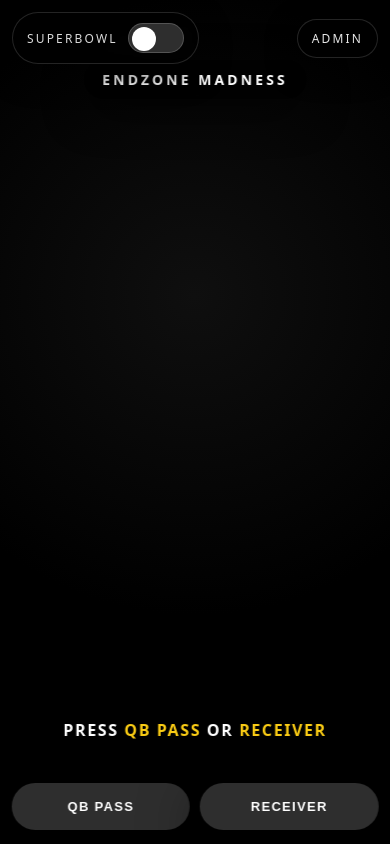
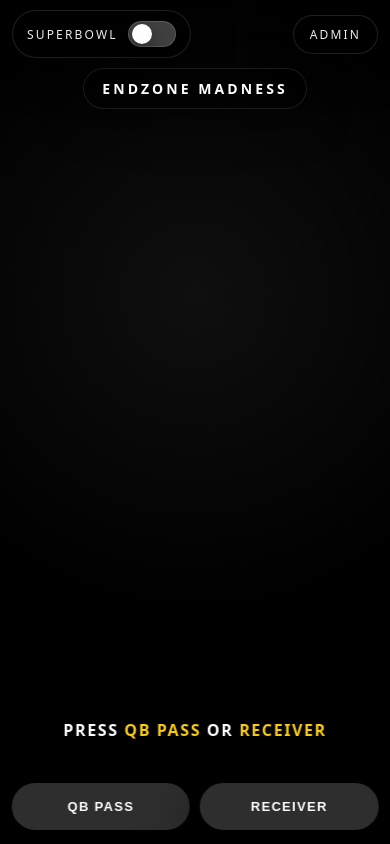
Before and after one commit to theproductbar/hot-seat-football, a website: page public/index.html in a window 390 px wide. Drawn offline with Linux system fonts and the light colour scheme; no server answers.

Commit message:
Fix mobile top HUD: SB toggle + title row + admin

```diff
--- a/public/index.html
+++ b/public/index.html
@@ -33,111 +33,127 @@
     }
 
     /* =========================
-       ✅ NEW: Top controls row (toggle left + admin right)
+       ✅ NEW: TOP HUD (Row 1 + Row 2)
+       Row 1: Superbowl toggle (left) + Admin (right)
+       Row 2: Title (center)
        ========================= */
-    .topControls{
+    .top-hud{
       position:absolute;
-      top: calc(12px + env(safe-area-inset-top));
+      top: calc(10px + env(safe-area-inset-top));
       left: 0;
       right: 0;
-      z-index: 120;
+      z-index: 200;
+      padding: 0 calc(12px + env(safe-area-inset-right)) 0 calc(12px + env(safe-area-inset-left));
+      pointer-events: none; /* so image taps still work */
+    }
+
+    .top-row{
       display:flex;
+      justify-content:space-between;
       align-items:center;
-      justify-content:space-between;
-      padding: 0 calc(12px + env(safe-area-inset-left)) 0 calc(12px + env(safe-area-inset-right));
-      pointer-events:none; /* only the buttons inside should be clickable */
+      gap: 10px;
+      pointer-events: none;
     }
-    .topControls > *{ pointer-events:auto; }
 
-    /* Toggle pill */
-    .sbPill{
+    /* Toggle container */
+    .sb-toggle{
+      pointer-events: auto;
       display:flex;
       align-items:center;
       gap:10px;
       padding:10px 14px;
       border-radius:999px;
       background:rgba(0,0,0,0.45);
-      border:1px solid rgba(255,255,255,0.14);
-      backdrop-filter: blur(10px);
-      box-shadow:0 10px 30px rgba(0,0,0,0.55);
+      border:1px solid rgba(255,255,255,0.12);
+      backdrop-filter: blur(12px);
+      box-shadow:0 12px 40px rgba(0,0,0,0.55);
       user-select:none;
     }
-    .sbLabel{
+    .sb-label{
       font-size:12px;
       letter-spacing:0.18em;
       text-transform:uppercase;
-      color:rgba(255,255,255,0.85);
-      white-space:nowrap;
+      color: rgba(255,255,255,0.92);
+      white-space: nowrap;
     }
 
-    .switch{
-      position:relative;
-      width:56px;
-      height:30px;
-      border-radius:999px;
-      background:rgba(255,255,255,0.18);
-      border:1px solid rgba(255,255,255,0.18);
-      cursor:pointer;
-      flex:0 0 auto;
+    .sb-toggle input{ display:none; }
+
+    .slider{
+      width: 48px;
+      height: 26px;
+      background: rgba(255,255,255,0.25);
+      border-radius: 999px;
+      position: relative;
+      transition: background 180ms ease;
+      border:1px solid rgba(255,255,255,0.14);
     }
-    .knob{
+    .slider::after{
+      content:"";
+      width: 20px;
+      height: 20px;
+      border-radius: 50%;
+      background: #fff;
       position:absolute;
-      top:3px;
-      left:3px;
-      width:24px;
-      height:24px;
-      border-radius:50%;
-      background:#fff;
-      transition:transform .18s ease;
-    }
-    .switch.on .knob{
-      transform:translateX(26px);
+      top: 2px;
+      left: 3px;
+      transition: transform 180ms ease;
+      box-shadow: 0 8px 18px rgba(0,0,0,0.45);
     }
 
-    /* Admin link pill */
-    .adminLink{
+    /* ✅ GREEN when ON */
+    .sb-toggle input:checked + .slider{
+      background: rgba(46,204,113,0.95);
+      border-color: rgba(46,204,113,0.85);
+    }
+    .sb-toggle input:checked + .slider::after{
+      transform: translateX(21px);
+    }
+
+    /* Admin button */
+    .adminBtn{
+      pointer-events: auto;
       font-size:12px;
       letter-spacing:0.18em;
       text-transform:uppercase;
-      padding:10px 14px;
+      padding:10px 16px;
       border-radius:999px;
       background:rgba(0,0,0,0.45);
-      border:1px solid rgba(255,255,255,0.14);
-      backdrop-filter: blur(10px);
-      box-shadow:0 10px 30px rgba(0,0,0,0.55);
-      color:rgba(255,255,255,0.9);
+      border:1px solid rgba(255,255,255,0.12);
+      backdrop-filter: blur(12px);
+      box-shadow:0 12px 40px rgba(0,0,0,0.55);
+      color:rgba(255,255,255,0.92);
       text-decoration:none;
       user-select:none;
-      white-space:nowrap;
+      white-space: nowrap;
     }
-    .adminLink:hover{ background:rgba(0,0,0,0.6); }
-    .adminLink:active{ transform: translateY(1px); }
+    .adminBtn:active{ transform: translateY(1px); }
 
-    /* =========================
-       ✅ Title moved to SECOND ROW (centered, never overlaps)
-       ========================= */
-    .topTitle{
-      position:absolute;
-      top: calc(60px + env(safe-area-inset-top)); /* second row */
-      left:50%;
-      transform:translateX(-50%);
-      z-index:110;
+    /* Title row */
+    .title-row{
+      margin-top: 10px; /* ✅ puts title one row below */
+      display:flex;
+      justify-content:center;
+      pointer-events:none;
+    }
+    .gameTitle{
       font-weight:900;
       letter-spacing:0.22em;
       text-transform:uppercase;
       font-size:14px;
       padding:10px 18px;
       border-radius:999px;
-      background:rgba(0,0,0,0.65);
-      backdrop-filter:blur(10px);
-      box-shadow:0 12px 40px rgba(0,0,0,0.6);
-      pointer-events:none;
+      background:rgba(0,0,0,0.55);
+      border:1px solid rgba(255,255,255,0.10);
+      backdrop-filter:blur(12px);
+      box-shadow:0 12px 40px rgba(0,0,0,0.55);
       white-space:nowrap;
-      max-width: 86vw;             /* prevent clipping */
+      max-width: 86vw;
       overflow:hidden;
-      text-overflow:ellipsis;      /* nice fallback on tiny screens */
+      text-overflow: ellipsis;
     }
 
+    /* Main image */
     #image{
       max-width:100vw;
       max-height:100vh;
@@ -239,6 +255,7 @@
 
     .disabled{ opacity:.35; pointer-events:none; }
 
+    /* Touchdown flash */
     .flash{
       position:absolute;
       inset:0;
@@ -285,20 +302,22 @@
 <body>
   <div class="stage">
 
-    <!-- ✅ Top row -->
-    <div class="topControls">
-      <div class="sbPill" id="sbPill">
-        <div class="sbLabel">Superbowl</div>
-        <div class="switch" id="sbSwitch" role="switch" aria-checked="false">
-          <div class="knob"></div>
-        </div>
+    <!-- ✅ NEW: Top HUD -->
+    <div class="top-hud">
+      <div class="top-row">
+        <label class="sb-toggle">
+          <span class="sb-label">SUPERBOWL</span>
+          <input type="checkbox" id="sbToggle" />
+          <span class="slider"></span>
+        </label>
+
+        <a class="adminBtn" href="/admin.html">ADMIN</a>
       </div>
 
-      <a class="adminLink" href="/admin.html">ADMIN</a>
+      <div class="title-row">
+        <div class="gameTitle">ENDZONE MADNESS</div>
+      </div>
     </div>
-
-    <!-- ✅ Second row title -->
-    <div class="topTitle">Endzone Madness</div>
 
     <img id="image" alt="">
     <div class="veil"></div>
@@ -318,12 +337,15 @@
   </div>
 
   <div id="tdFlash"></div>
+
+  <!-- Crowd sound -->
   <audio id="tdAudio" preload="auto" src="/sounds/td-crowd.mp3"></audio>
 
   <script>
     const SPIN_SPEED_MS = 90;
     const QB_SPIN_MS = 5400;
     const RECEIVER_SPIN_MS = 5400;
+
     const TD_FLASH_MS = 2200;
 
     const img = document.getElementById("image");
@@ -336,27 +358,11 @@
     const btnQB = document.getElementById("btnQB");
     const btnReceiver = document.getElementById("btnReceiver");
 
-    // ✅ SB toggle UI + state (stored)
-    const sbSwitch = document.getElementById("sbSwitch");
-    let sbMode = localStorage.getItem("SB_MODE") === "1";
-
-    function paintSB(){
-      sbSwitch.classList.toggle("on", sbMode);
-      sbSwitch.setAttribute("aria-checked", sbMode ? "true" : "false");
-    }
-    paintSB();
-
-    function toggleSB(){
-      sbMode = !sbMode;
-      localStorage.setItem("SB_MODE", sbMode ? "1" : "0");
-      paintSB();
-    }
-    sbSwitch.addEventListener("click", toggleSB);
-    // Allow tapping the whole pill
-    document.getElementById("sbPill").addEventListener("click", (e) => {
-      // avoid double toggle if click hit the switch itself
-      if (e.target === sbSwitch || sbSwitch.contains(e.target)) return;
-      toggleSB();
+    // ✅ Superbowl toggle (UI only + used for receiver mode)
+    const sbToggle = document.getElementById("sbToggle");
+    sbToggle.checked = localStorage.getItem("sbMode") === "on";
+    sbToggle.addEventListener("change", () => {
+      localStorage.setItem("sbMode", sbToggle.checked ? "on" : "off");
     });
 
     let spinning = false, spinInterval = null;
@@ -373,6 +379,7 @@
       btnReceiver.classList.toggle("disabled", d);
     }
 
+    // Unlock audio silently
     let audioUnlocked = false;
     function unlockAudioOnce(){
       if (audioUnlocked) return;
@@ -433,11 +440,13 @@
       if(spinning) return;
       spinning = true;
       setButtonsDisabled(true);
+
       unlockAudioOnce();
 
       img.style.display = "block";
       spinLabel.textContent = type==="QB" ? "QB PASSING…" : "CATCHING…";
       spinLabel.style.display = "block";
+
       bottomPill.style.visibility = "hidden";
 
       const duration = type==="QB" ? QB_SPIN_MS : RECEIVER_SPIN_MS;
@@ -460,9 +469,9 @@
             const p = await fetchJSON("/api/random-player");
             bottomPill.innerHTML = `PASS TO: <span class="gold">${p.name}</span>`;
           }else{
-            // ✅ SB mode affects receiver only
-            const modeParam = sbMode ? "sb" : "normal";
-            const c = await fetchJSON(`/api/random-catch?mode=${modeParam}`);
+            // ✅ Superbowl mode uses column "final" on backend via mode=sb
+            const mode = sbToggle.checked ? "sb" : "normal";
+            const c = await fetchJSON(`/api/random-catch?mode=${mode}`);
             bottomPill.innerHTML = `CATCH: <span class="gold">${c.catch}</span>`;
             if(String(c.catch).toUpperCase().includes("TOUCHDOWN")) playTD();
           }
@@ -480,6 +489,7 @@
     btnQB.onclick = () => spin("QB");
     btnReceiver.onclick = () => spin("Receiver");
 
+    // Initial image on load
     (async()=>{
       try{
         const d = await fetchJSON("/api/random-image?type=QB");
```
